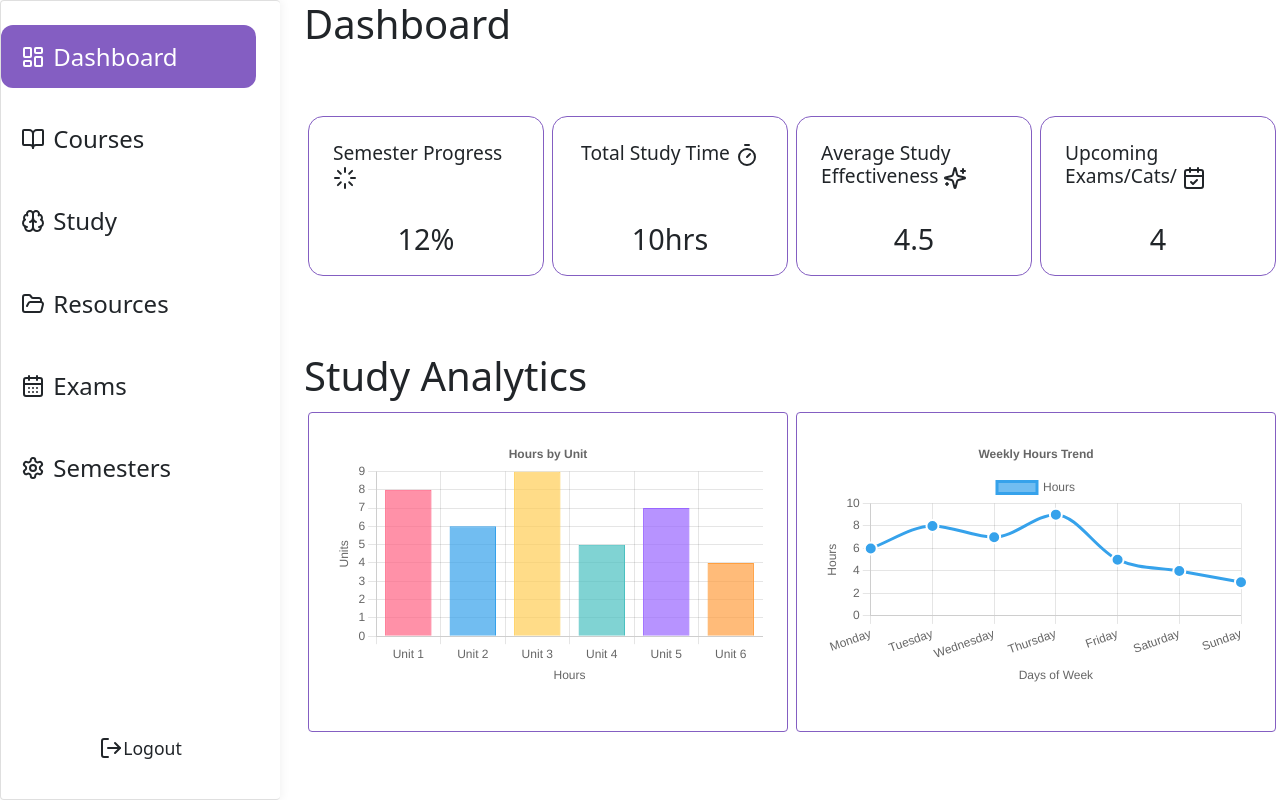
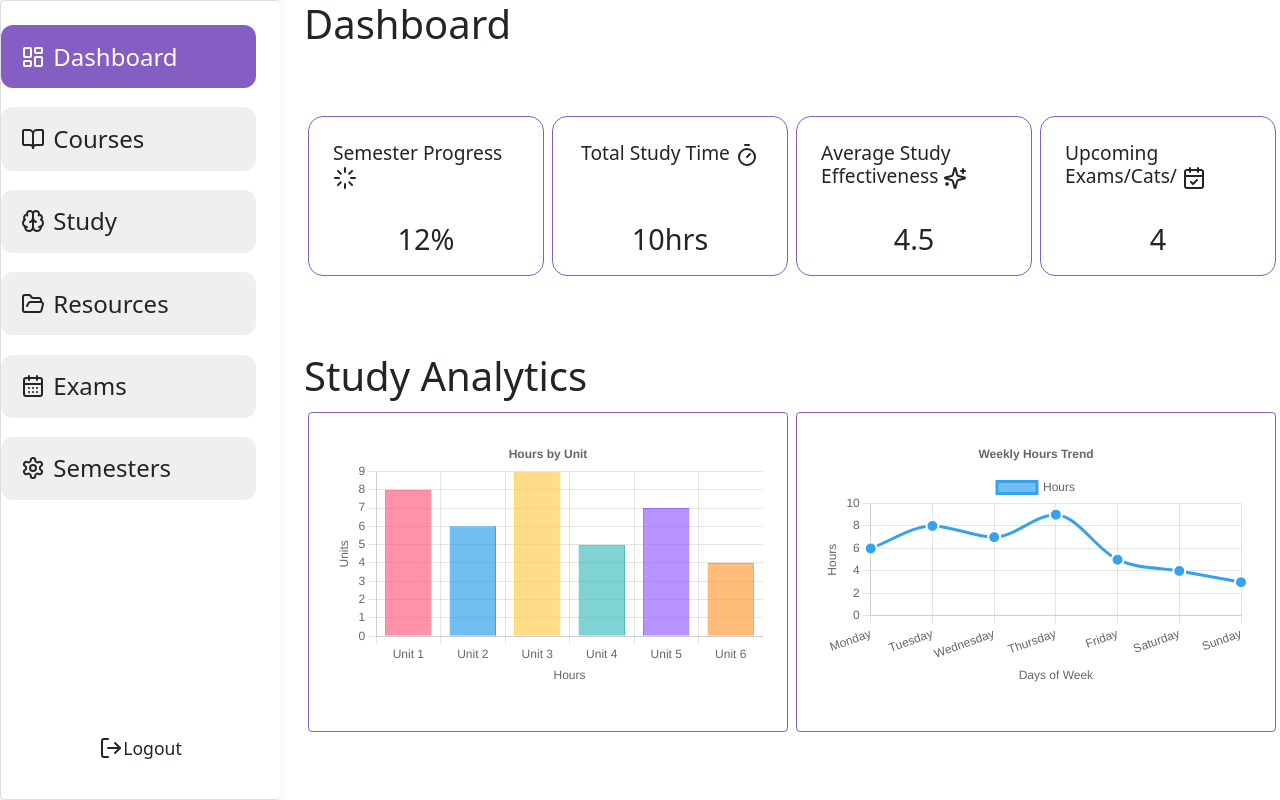
Before and after one commit to Unrealrojo234/tempest, a SvelteKit app: page / in a window 1280 px wide. Built offline with nearby package versions, Linux system fonts and the light colour scheme.

Commit message:
fix: tabs reactivity

```diff
--- a/src/routes/components/drawer.svelte
+++ b/src/routes/components/drawer.svelte
@@ -71,13 +71,14 @@
 						{@const Icon = tab.icon}
 						<!-- svelte-ignore a11y_click_events_have_key_events -->
 						<!-- svelte-ignore a11y_no_static_element_interactions -->
-						<div
+						<button
+
 							class="tab {activeTab === tab.id ? 'active' : ''}"
 							onclick={() => handleTabClick(tab.id)}
 						>
 							<Icon class="icon" />&nbsp;&nbsp;
 							<span class="tab-name">{tab.name}</span>
-						</div>
+						</button>
 					{/each}
 				</nav>
 
@@ -162,17 +163,21 @@
 		margin-bottom: 1.2rem;
 		border-radius: 12px;
 		cursor: pointer;
+        background-color: qhite;
+        border: none;
+        width: 100%;
 		transition: all 0.2s ease;
 		color: var(--text);
 	}
 
 	.tab:hover {
-		background-color: var(--secondary);
+		background-color: var(--purple);
 	}
 
 	.tab.active {
 		background-color: var(--purple);
 		color: white;
+        border: none;
 	}
 
 	.tab-name {
```
